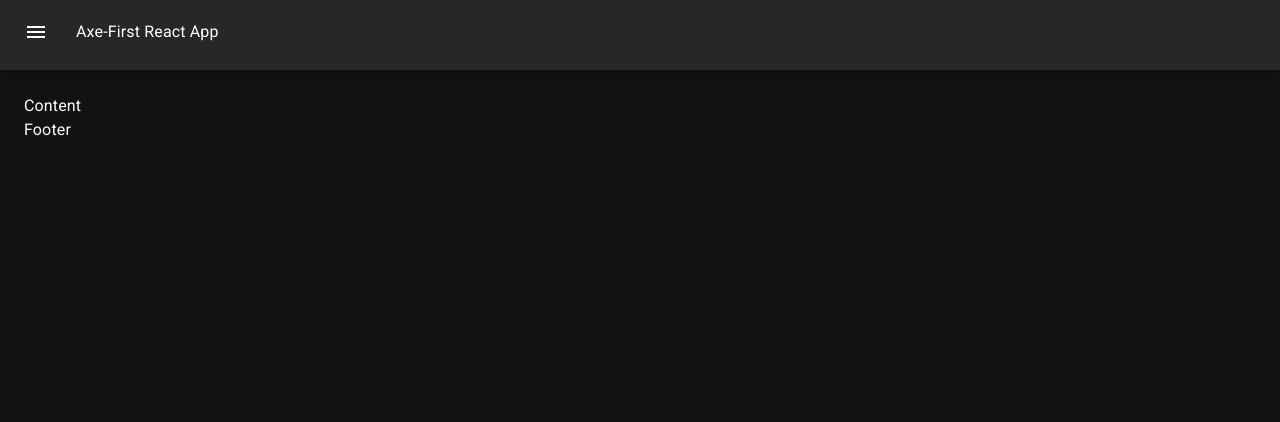
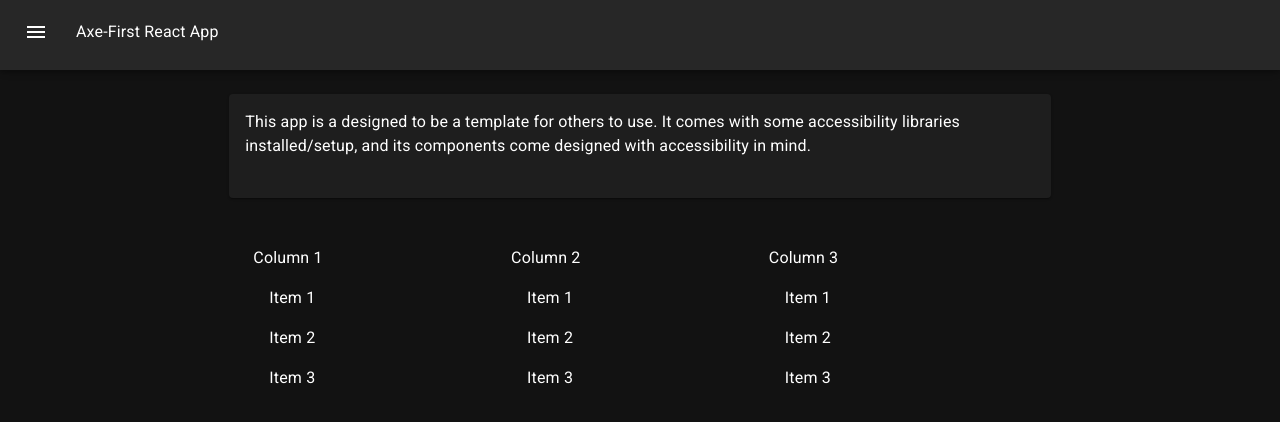
Before and after one commit to NoBrainer/axe-first-react, a React (Vite) app: page / in a window 1280 px wide. Shown: the top 422 px of the page. Built offline with nearby package versions, Linux system fonts and the light colour scheme.

Commit message:
Added some basic content/structure to content and footer

```diff
--- a/src/components/AppContent.jsx
+++ b/src/components/AppContent.jsx
@@ -1,12 +1,33 @@
-import { Typography } from '@mui/material';
+import { Card, CardContent, Grid, Typography } from '@mui/material';
 import React from 'react';
 
 function AppContent() {
   return (
     <main>
-      <Typography>Content</Typography>
+      <Grid container direction='row'>
+        <Grid item xs={false} sm={1} md={2} />
+        <Grid container item xs={12} sm={10} md={8}>
+          <Grid container direction='column'>
+            <ExampleContent />
+          </Grid>
+        </Grid>
+        <Grid item xs={false} sm={1} md={2} />
+      </Grid>
     </main>
   );
 }
 
+function ExampleContent() {
+  return (
+    <Card>
+      <CardContent>
+        <Typography paragraph={true}>
+          This app is a designed to be a template for others to use. It comes with some accessibility libraries
+          installed/setup, and its components come designed with accessibility in mind.
+        </Typography>
+      </CardContent>
+    </Card>
+  );
+}
+
 export default AppContent;
--- a/src/components/AppFooter.jsx
+++ b/src/components/AppFooter.jsx
@@ -1,12 +1,69 @@
-import { Typography } from '@mui/material';
+import { Box, Grid, List, ListItem, Typography } from '@mui/material';
 import React from 'react';
 
 function AppFooter() {
   return (
     <footer>
-      <Typography>Footer</Typography>
+      <Box sx={{ mt: 3 }}>
+        <Grid container direction='row'>
+          <Grid item xs={false} sm={1} md={2} />
+          <Grid container item xs={12} sm={10} md={8}>
+            <ExampleFooter />
+          </Grid>
+          <Grid item xs={false} sm={1} md={2} />
+        </Grid>
+      </Box>
     </footer>
   );
 }
 
+function ExampleFooter() {
+  return (
+    <Grid container sx={{ m: 3 }}>
+      <Grid item xs={12} sm={6} md={4} sx={{ m: 0, p: 0, pb: 3 }}>
+        <Typography>Column 1</Typography>
+        <List>
+          <ListItem>
+            <Typography>Item 1</Typography>
+          </ListItem>
+          <ListItem>
+            <Typography>Item 2</Typography>
+          </ListItem>
+          <ListItem>
+            <Typography>Item 3</Typography>
+          </ListItem>
+        </List>
+      </Grid>
+      <Grid item xs={12} sm={6} md={4} sx={{ m: 0, p: 0 }}>
+        <Typography>Column 2</Typography>
+        <List>
+          <ListItem>
+            <Typography>Item 1</Typography>
+          </ListItem>
+          <ListItem>
+            <Typography>Item 2</Typography>
+          </ListItem>
+          <ListItem>
+            <Typography>Item 3</Typography>
+          </ListItem>
+        </List>
+      </Grid>
+      <Grid item xs={12} sm={6} md={4} sx={{ m: 0, p: 0 }}>
+        <Typography>Column 3</Typography>
+        <List>
+          <ListItem>
+            <Typography>Item 1</Typography>
+          </ListItem>
+          <ListItem>
+            <Typography>Item 2</Typography>
+          </ListItem>
+          <ListItem>
+            <Typography>Item 3</Typography>
+          </ListItem>
+        </List>
+      </Grid>
+    </Grid>
+  );
+}
+
 export default AppFooter;
```
